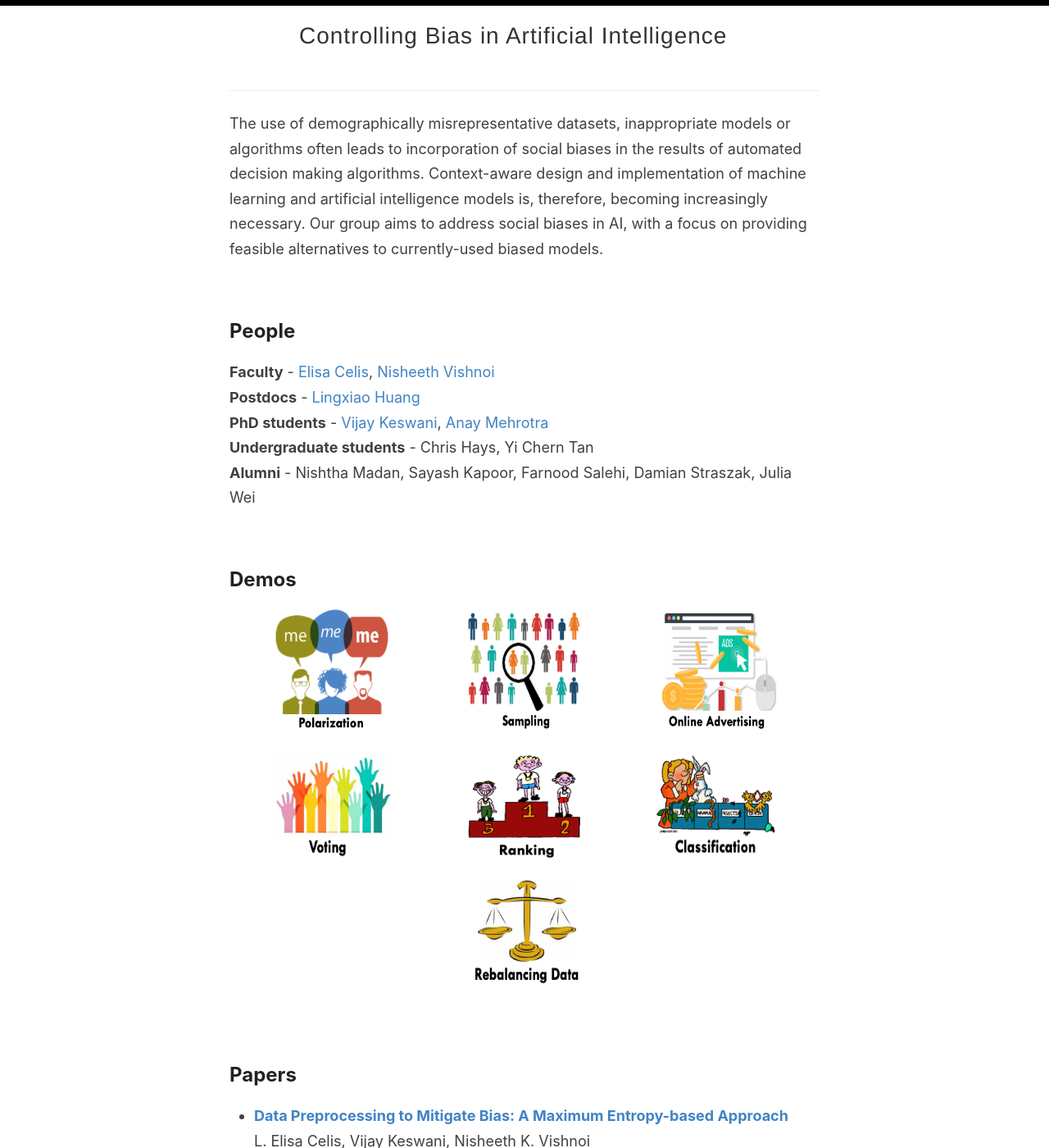
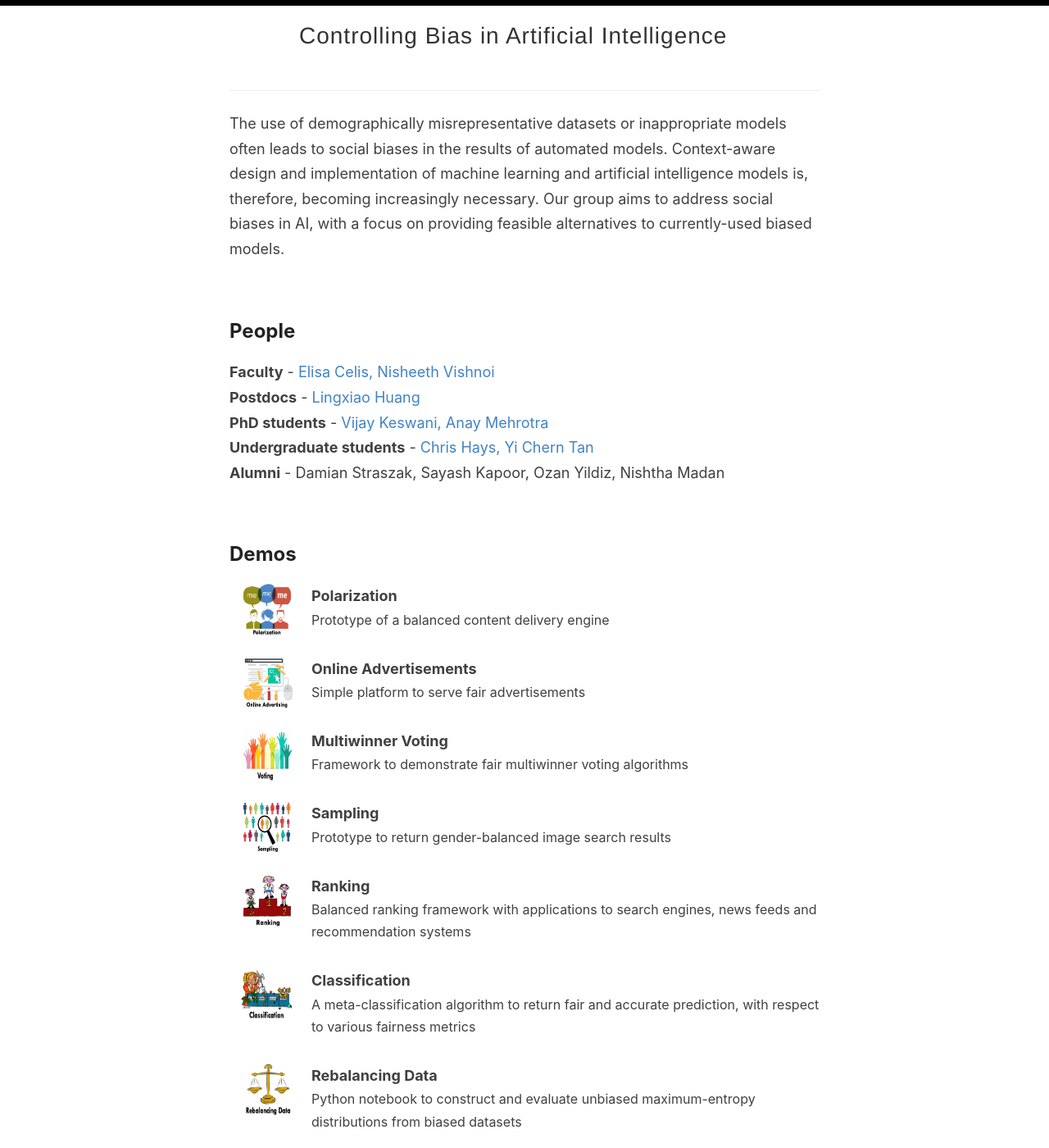
Before and after one commit to controlling-bias/controlling-bias.github.io, a Jekyll site: the page built from index.html, in a window 1280 px wide and 1400 px high. Shown: the whole window at 82% size. Built offline with Jekyll 4.4.1, drawn with Linux system fonts in a browser that asks for light colours; the list of posts is cut into pages by our own code; some of the changed text lies outside the part shown.

Commit message:
Updated demo layout

```diff
--- a/_config.yml
+++ b/_config.yml
@@ -6,30 +6,80 @@
 name: Controlling Bias in Artificial Intelligence
 
 # Short bio or description (displayed in the header)
-description: The use of demographically misrepresentative datasets, inappropriate models or algorithms often leads to incorporation of social biases in the results of automated decision making algorithms. Context-aware design and implementation of machine learning and artificial intelligence models is, therefore, becoming increasingly necessary. Our group aims to address social biases in AI, with a focus on providing feasible alternatives to currently-used biased models.
+description: The use of demographically misrepresentative datasets or inappropriate models often leads to social biases in the results of automated models. Context-aware design and implementation of machine learning and artificial intelligence models is, therefore, becoming increasingly necessary. Our group aims to address social biases in AI, with a focus on providing feasible alternatives to currently-used biased models.
 
 # URL of your avatar or profile pic (you could use your GitHub profile pic)
 avatar: /images/blank.png
 
 
-faculty1: Elisa Celis
-faculty2: Nisheeth Vishnoi
+faculty:
+  - name: Elisa Celis,
+    website: https://datascienceethics.org
 
-faculty1Site: https://datascienceethics.org
-faculty2Site: https://www.cs.yale.edu/homes/vishnoi
+  - name: Nisheeth Vishnoi
+    website: https://www.cs.yale.edu/homes/vishnoi
 
-postDoc1: Lingxiao Huang
-postDoc1Site: https://scholar.google.com/citations?user=SWz0BvoAAAAJ&hl=en
+postdoc:
+  - name: Lingxiao Huang
+    website: https://scholar.google.com/citations?user=SWz0BvoAAAAJ&hl=en
 
-phdStudent1: Vijay Keswani
-phdStudent1Site: https://vijaykeswani.github.io/
+phd:
+  - name: Vijay Keswani,
+    website: https://vijaykeswani.github.io/
 
-phdStudent2: Anay Mehrotra
-phdStudent2Site: https://anaymehrotra.github.io/
+  - name: Anay Mehrotra
+    website: https://anaymehrotra.github.io/
 
-undergrad1: Chris Hays, Yi Chern Tan
+undergrad:
+  - name: Chris Hays,
+    website: \#
 
-alumni:  Nishtha Madan, Sayash Kapoor, Farnood Salehi, Damian Straszak, Julia Wei
+  - name: Yi Chern Tan
+    website: \#
+
+alumni: Damian Straszak, Sayash Kapoor, Ozan Yildiz, Nishtha Madan
+
+
+
+###### Demo information
+
+demos:
+    - title: Polarization
+      description: Prototype of a balanced content delivery engine
+      website: https://fair-personalized-news.herokuapp.com/fast/diversity.php
+      image: images/polarization.png
+
+    - title: Online Advertisements
+      description: Simple platform to serve fair advertisements
+      website: https://fair-online-advertising.herokuapp.com
+      image: images/onlineAd.png
+
+    - title: Multiwinner Voting
+      description: Framework to demonstrate fair multiwinner voting algorithms
+      website: https://fair-voting-demo.herokuapp.com
+      image: images/voting.png
+
+    - title: Sampling
+      description: Prototype to return gender-balanced image search results
+      website: https://fair-image-search.herokuapp.com/imageDiversity.php
+      image: images/sampling.png
+
+    - title: Ranking
+      description: Balanced ranking framework with applications to search engines, news feeds and recommendation systems
+      website: http://balanced-ranking.herokuapp.com
+      image: images/ranking.png
+
+    - title: Classification
+      description: A meta-classification algorithm to return fair and accurate prediction, with respect to various fairness metrics
+      website: https://github.com/Trusted-AI/AIF360/blob/master/examples/demo_meta_classifier.ipynb
+      image: images/classification.png
+
+    - title: Rebalancing Data
+      description: Python notebook to construct and evaluate unbiased maximum-entropy distributions from biased datasets
+      website: https://github.com/vijaykeswani/Fair-Max-Entropy-Distributions/blob/master/FairMaxEnt-expts-1.ipynb
+      image: images/rebalancing.png
+
+
 
 #
 # Flags below are optional
--- a/_layouts/default.html
+++ b/_layouts/default.html
@@ -37,21 +37,44 @@
       </div>
 
 
+
       <div class="wrapper-main">
         <div id="main" role="main" class="container">
           {{ site.description }}
         </div>
       </div>
 
-
-
       <div class="wrapper-main">
         <div id="main" role="main" class="container">
         <h2> People </h2>
-          <b>Faculty</b> - <a href={{ site.faculty1Site }}>{{ site.faculty1 }}</a>, <a href={{ site.faculty2Site }}>{{ site.faculty2 }}</a> <br>
-          <b>Postdocs</b> - <a href={{ site.postDoc1Site }}>{{ site.postDoc1 }}</a> <br>
-          <b>PhD students</b> - <a href={{ site.phdStudent1Site }}>{{ site.phdStudent1 }}</a>, <a href={{ site.phdStudent2Site }}>{{ site.phdStudent2 }}</a><br>
-          <b>Undergraduate students</b> - {{ site.undergrad1 }} <br>
+          <b>Faculty</b> -
+
+          {% for faculty in site.faculty %}
+            <a href={{ faculty.website }}>{{ faculty.name }}</a>
+          {% endfor %}
+          <br>
+
+          <b>Postdocs</b> -
+
+          {% for postdoc in site.postdoc %}
+            <a href={{ postdoc.website }}>{{ postdoc.name }}</a>
+          {% endfor %}
+          <br>
+
+          <b>PhD students</b> -
+
+          {% for phd in site.phd %}
+            <a href={{ phd.website }}>{{ phd.name }}</a>
+          {% endfor %}
+          <br>
+
+          <b>Undergraduate students</b> -
+
+          {% for undergrad in site.undergrad %}
+            <a href={{ undergrad.website }}>{{ undergrad.name }}</a>
+          {% endfor %}
+          <br>
+
           <b>Alumni</b> - {{ site.alumni }} <br>
         </div>
       </div>
@@ -60,41 +83,32 @@
       <div class="wrapper-main">
         <div id="main" role="main" class="container">
         <h2> Demos</h2>
-        <div style="text-align: center;">
-          <p>
-            <a href="https://fair-personalized-news.herokuapp.com/fast/diversity.php">
-              <img src="images/polarization.png" height="150" width="150"/>
+          <!-- <img src="images/polarization.png" height="64" width="64"/> -->
 
-            </a><span style="display:inline-block; width: 75px;"></span>
-            <a href="https://fair-image-search.herokuapp.com/imageDiversity.php">
-              <img src="images/sampling.png" height="150" width="150"/>
-            </a><span style="display:inline-block; width: 75px;"></span>
-            <a href="https://fair-online-advertising.herokuapp.com/">
-              <img src="images/onlineAd.png" height="150" width="150" >
+
+
+          {% for demo in site.demos %}
+          <div style='width:100%; height:auto;'>
+                  <div>
+                      <a href={{ demo.website }}>
+                        <img src={{ demo.image }} class='iconDetails' style='margin-left:2%; float:left; height:64px; width:64px;'>
                       </a>
-          </p>
-          <p>
-            <a href="https://fair-voting-demo.herokuapp.com/">
-              <img src="images/voting.png" height="130" width="150"/>
-            </a><span style="display:inline-block; width: 75px;"></span>
-            <a href="http://balanced-ranking.herokuapp.com/">
-              <img src="images/ranking.png" height="130" width="150"/>
-            </a><span style="display:inline-block; width: 75px;"></span>
-            <a href="http://cs.yale.edu/bias/blog/jekyll/update/2018/11/06/fair-classification.html">
-              <img src="images/classification.png" height="130" width="150" >
-            </a>
-          </p>
-          <p>
-            <a href="https://github.com/vijaykeswani/Fair-Max-Entropy-Distributions/blob/master/FairMaxEnt-expts-1.ipynb">
-              <img src="images/rebalancing.png" height="130" width="150"/>
-            </a>
-          </p>
+                  </div>
+              <div style='margin-left:100px;'>
+              <b> {{ demo.title }} </b><br>
+              <div style='font-size:16px'>{{ demo.description }}</div>
+              <div ></div>
+              </div>
           </div>
 
+          <br>
+
+          {% endfor %}
+
         </div>
-          <!-- <img src="images/polarization.png" alt="Polarization in News Search" style="width:150px;height:150px;"> -->
-          <!-- <img src="images/voting.png" alt="Multi-winner Voting" style="width:150px;height:150px;"> -->
       </div>
+
+
 
       <div class="wrapper-main">
         <div id="main" role="main" class="container">
@@ -102,16 +116,17 @@
           {{ content }}
 
           <div style="margin-bottom:3cm;">
-            <h2> Related pages</h2>
+          <h2> Related Content</h2>
           <ul>
-              <li><a href="https://computationsociety.yale.edu/">Computation and Society Initiative at Yale</a></li>
-              <li><a href="https://aplusalliance.org/pages/alliance">A+ Alliance</a></li>
+            <li><a href="https://computationsociety.yale.edu/">Computation and Society Initiative</a></li>
+            <li><a href="https://nisheethvishnoi.wordpress.com/">Algorithms, Nature and Society</a></li>
             <li><a href="https://datascienceethics.org/">Data Science Ethics</a></li>
           </ul>
         </div>
 
         </div>
       </div>
+
 
       <div class="wrapper-footer">
         <div class="container">
```
Lines whose indentation alone changed are shown as unchanged.
